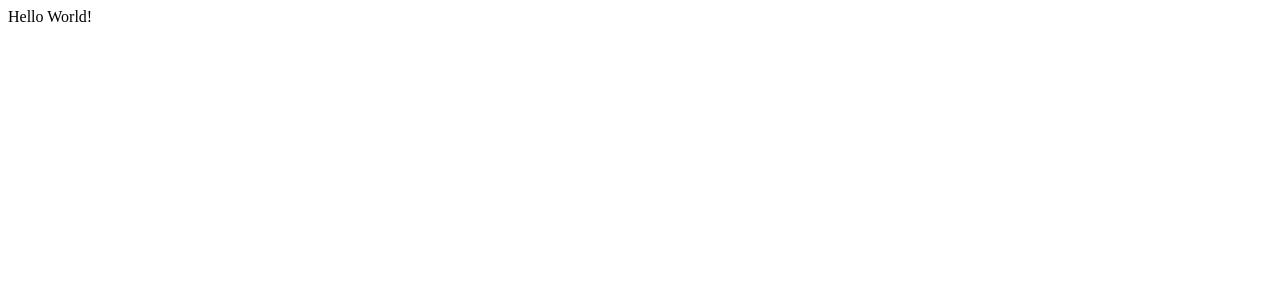
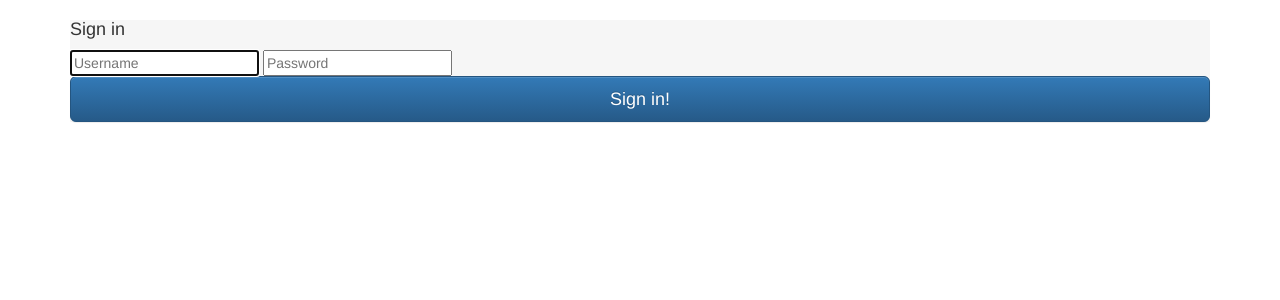
Before and after one commit to Crevi/applikasjonen, a Django app: page /users/login in a window 1280 px wide. Before the commit the part shown is almost empty. Shown: the top 300 px of the page. Run offline with Django 3.2, Linux system fonts and the light colour scheme; some libraries are stand-ins or nearby versions.

Commit message:
Modified login.html to include login form, and created a style.css stylesheet and a directory for the stylesheet.

```diff
--- /dev/null
+++ b/appen/users/static/users/css/style.css
@@ -0,0 +1,15 @@
+.signin-form {
+  display: block;
+  margin-left: auto;
+  margin-right: auto;
+  background-color: #F6F6F6;
+  font-size: 14px;
+}
+
+.control {
+	color: red;
+}
+
+.signin-heading {
+	font-size: 18px;
+}
--- a/appen/users/templates/users/login.html
+++ b/appen/users/templates/users/login.html
@@ -1 +1,20 @@
-<p>Hello World!</p>
+{% extends 'users/base.html' %}
+{% block container %}
+	<form class="signin-form" method="POST" action="{% url 'user_login' %}">
+		<!-- for security of the external url while using POST method-->
+		{% csrf_token %}
+		<h2 class="signin-heading">Sign in</h2>
+
+		{% if login_failed %}
+		<div class="invalid-login" role="alert"> Invalid login. Try again.</div>
+		{% endif %}
+
+		<label for="inputUsername" class="sr-only">Username</label>
+		<!-- making the username field an autofocus and categorizing it as a required field -->
+		<input type="text" name="username" class="control" placeholder="Username" required autofocus>
+		<label for:"inputPassword" class="sr-only">Password</label>
+		<input type="password" name="password" class="control" placeholder="Password" required>
+		<button class="btn btn-lg btn-primary btn-block" type="submit">Sign in!</button>
+	</form>
+
+{% endblock %}
```
